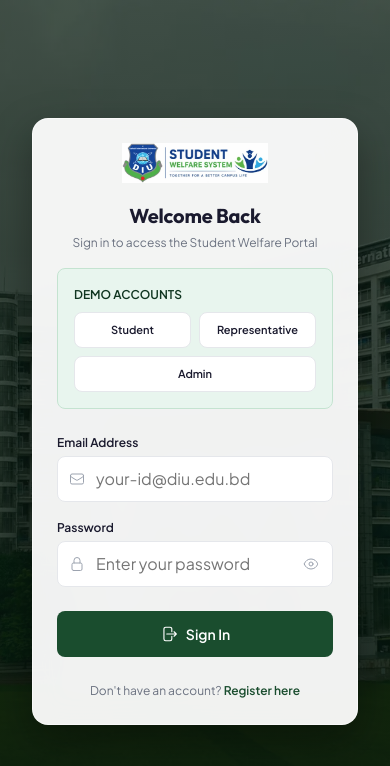
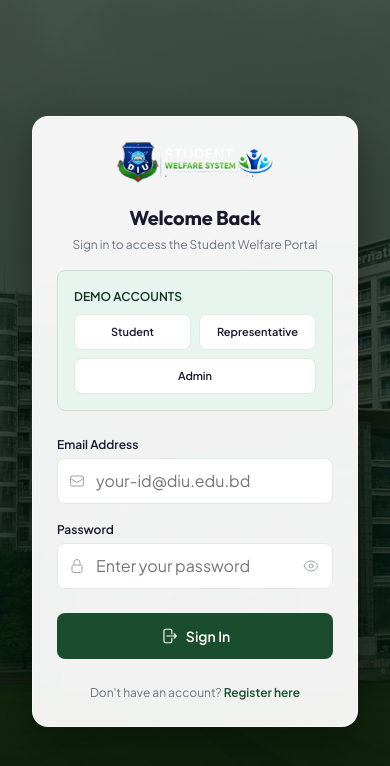
Before and after one commit to zihaduzzamaan/Student_Welfare_System_DIU, a React (Vite) app: page /#/login in a window 390 px wide. Shown: the top 766 px of the page. Built offline with nearby package versions, Linux system fonts and the light colour scheme.

Commit message:
style(auth): use transparent emblem, expand white container width, and add smooth directional slide transitions

```diff
--- a/src/pages/auth/Auth.module.css
+++ b/src/pages/auth/Auth.module.css
@@ -129,7 +129,7 @@
 /* ── Form Container & Cross-Fade ── */
 .formContainer {
   width: 100%;
-  max-width: 440px;
+  max-width: 500px;
   position: relative;
   min-height: 520px;
   display: flex;
@@ -138,16 +138,40 @@
 
 .formWrapper {
   width: 100%;
-  transition: opacity 0.45s ease, transform 0.45s ease, visibility 0.45s ease;
-  will-change: opacity, transform;
+  transition: transform 0.45s cubic-bezier(0.16, 1, 0.3, 1), opacity 0.4s cubic-bezier(0.16, 1, 0.3, 1), visibility 0.45s ease;
+  will-change: transform, opacity;
 }
 
 .activeForm {
   opacity: 1;
   visibility: visible;
   pointer-events: auto;
-  transform: scale(1) translate3d(0, 0, 0);
+  transform: translate3d(0, 0, 0);
   position: relative;
+}
+
+/* When moving to Register, Login slides OUT to the LEFT */
+.inactiveFormLeft {
+  opacity: 0;
+  visibility: hidden;
+  pointer-events: none;
+  position: absolute;
+  top: 0;
+  left: 0;
+  width: 100%;
+  transform: translate3d(-60px, 0, 0);
+}
+
+/* When moving to Login, Register slides OUT to the RIGHT */
+.inactiveFormRight {
+  opacity: 0;
+  visibility: hidden;
+  pointer-events: none;
+  position: absolute;
+  top: 0;
+  left: 0;
+  width: 100%;
+  transform: translate3d(60px, 0, 0);
 }
 
 .inactiveForm {
@@ -158,7 +182,7 @@
   top: 0;
   left: 0;
   width: 100%;
-  transform: scale(0.96) translate3d(0, 12px, 0);
+  transform: translate3d(50px, 0, 0);
 }
 
 /* ── Mobile Logo ── */
@@ -452,7 +476,7 @@
 
   .formPanel {
     width: 100%;
-    max-width: 460px;
+    max-width: 500px;
     padding: 0;
     min-height: auto;
   }
--- a/src/pages/auth/AuthPage.tsx
+++ b/src/pages/auth/AuthPage.tsx
@@ -159,10 +159,10 @@ export default function AuthPage() {
       <div className={`${styles.formPanel} ${isRegister ? styles.formPanelLeft : ''}`}>
         <div className={styles.formContainer}>
           {/* ── LOGIN FORM WRAPPER (Persistent DOM) ── */}
-          <div className={`${styles.formWrapper} ${!isRegister ? styles.activeForm : styles.inactiveForm}`}>
+          <div className={`${styles.formWrapper} ${!isRegister ? styles.activeForm : styles.inactiveFormLeft}`}>
             <div className={styles.formHeader}>
               <div className={styles.mobileLogo}>
-                <DIULogo mode="full" height={40} />
+                <DIULogo mode="full" variant="on-dark" height={44} />
               </div>
               <h2 className={styles.formTitle}>Welcome Back</h2>
               <p className={styles.formSubtitle}>
@@ -272,10 +272,10 @@ export default function AuthPage() {
           </div>
 
           {/* ── REGISTER FORM WRAPPER (Persistent DOM) ── */}
-          <div className={`${styles.formWrapper} ${isRegister ? styles.activeForm : styles.inactiveForm}`}>
+          <div className={`${styles.formWrapper} ${isRegister ? styles.activeForm : styles.inactiveFormRight}`}>
             <div className={styles.formHeader}>
               <div className={styles.mobileLogo}>
-                <DIULogo mode="full" height={40} />
+                <DIULogo mode="full" variant="on-dark" height={44} />
               </div>
               <h2 className={styles.formTitle}>Create Account</h2>
               <p className={styles.formSubtitle}>
```
